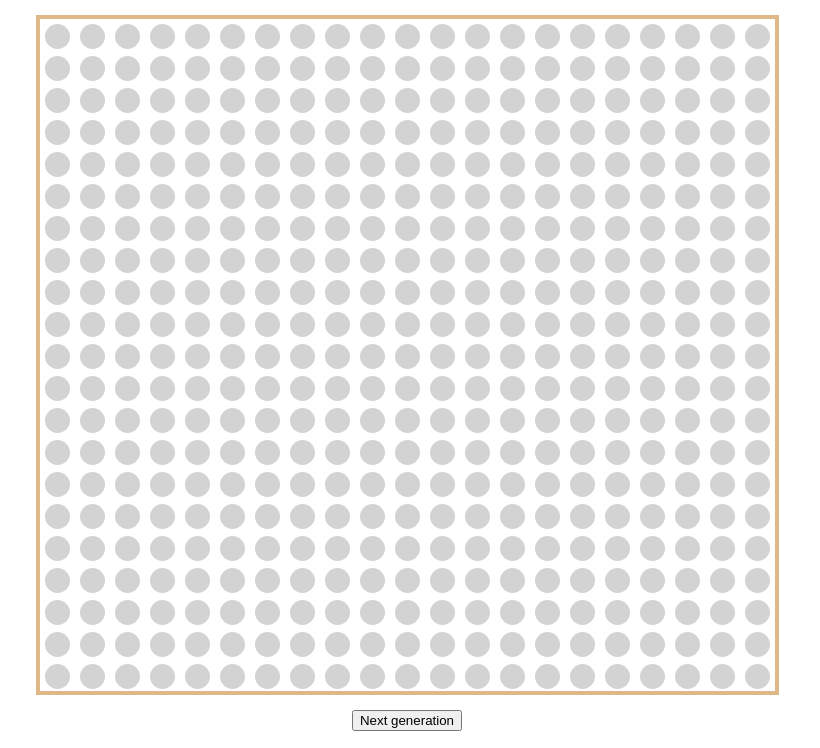
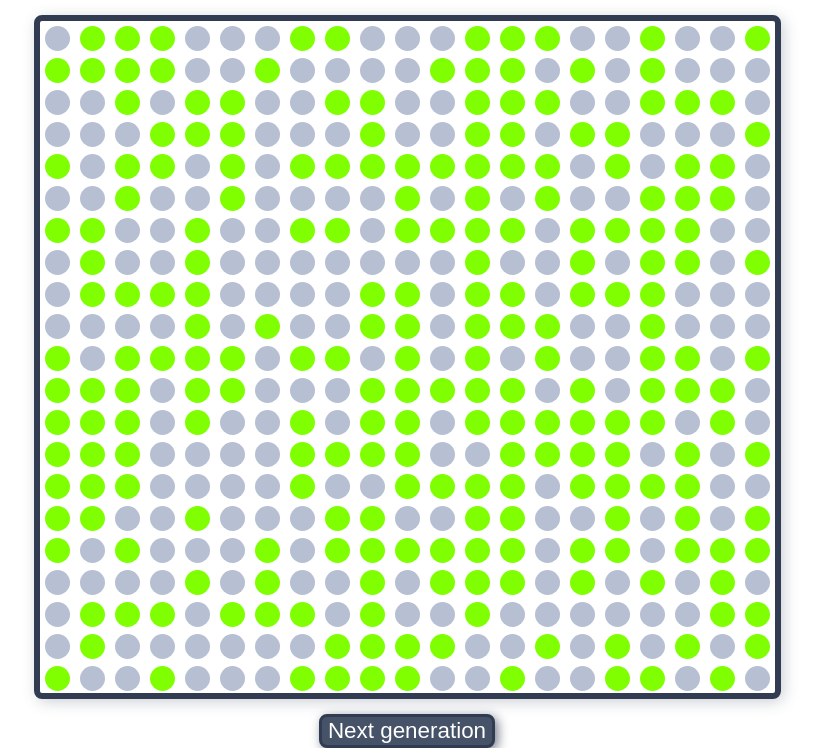
Before and after one commit to JChampt/game-of-life, a plain HTML site: page index.html in a window 1280 px wide. Shown: the part 62-810 px from the top of the page, without its empty margins (233-1053 px from the left). Drawn offline with Linux system fonts and the light colour scheme.

Commit message:
Styled cells. Added color scheme.

```diff
--- a/script.js
+++ b/script.js
@@ -1,28 +1,31 @@
-buildGrid(21);
+displayGrid(21);
 
-function buildGrid(size) {
+function displayGrid(size) {
   const grid = document.querySelector('#grid');
+
+  clearGrid();
   for (let i = 0; i < size; i++) {
     grid.appendChild(makeRow(size, i));
   }
 }
 
-function makeRow(size, idNum) {
+function makeRow(size, id) {
   let row = document.createElement('div');
   row.classList = 'row';
-  row.id = `row-${idNum}`;
+  row.id = `row-${id}`;
 
   for (let i = 0; i < size; i++) {
-    row.appendChild(makeCell(`${idNum}:${i}`));
+    row.appendChild(makeCell(`${id}:${i}`));
   }
   return row;
 }
 
-function makeCell(idNum) {
+function makeCell(id) {
   let cell = document.createElement('input');
   cell.type = 'checkbox';
   cell.classList = 'cell';
-  cell.id = `cell-${idNum}`;
+  cell.id = `cell-${id}`;
+  cell.checked = random() ? true : false;
   return cell;
 }
 
--- a/style.css
+++ b/style.css
@@ -5,13 +5,15 @@
 body {
   display: flex;
   flex-direction: column;
-  /* justify-content: center; */
   align-items: center;
 
   margin: 0;
   padding: 0;
   height: 100vh;
   width: 100vw;
+
+  background-color: #ffffff;
+  color: #313c53;
 }
 
 h1 {
@@ -20,9 +22,24 @@ h1 {
   text-transform: uppercase;
 }
 
+button {
+  background: #455268;
+  color: #ffffff;
+  border: 3px solid #313c53;
+  box-shadow: 3px 3px 11px 0px rgba(28, 38, 60, 0.6);
+
+  outline: none;
+  cursor: pointer;
+  height: 35px;
+  font-size: 1.4em;
+  border-radius: 8px;
+}
+
 #grid {
   margin: 15px;
-  border: 4px solid burlywood;
+  border: 6px solid #313c53;
+  border-radius: 8px;
+  box-shadow: 3px 3px 15px -1px rgba(69, 82, 104, 0.3);
 }
 
 .row {
@@ -37,7 +54,7 @@ h1 {
 
   appearance: none;
   outline: none;
-  background-color: lightgrey;
+  background-color: #b6c0d2;
   cursor: pointer;
 }
 
```
Also changed, not shown: gridClass.js (added, +31 -0 lines).
